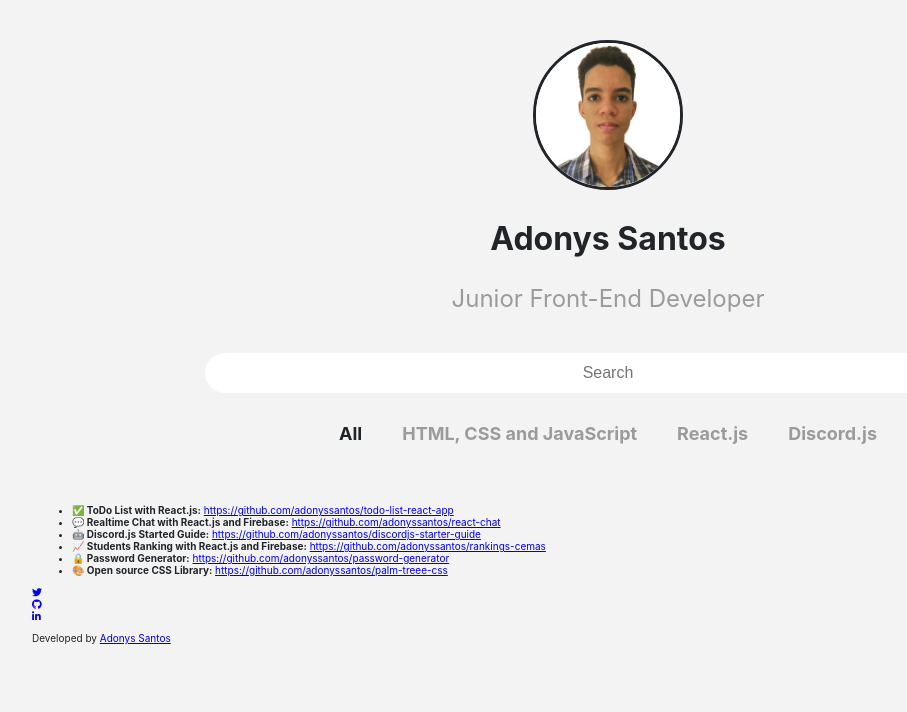
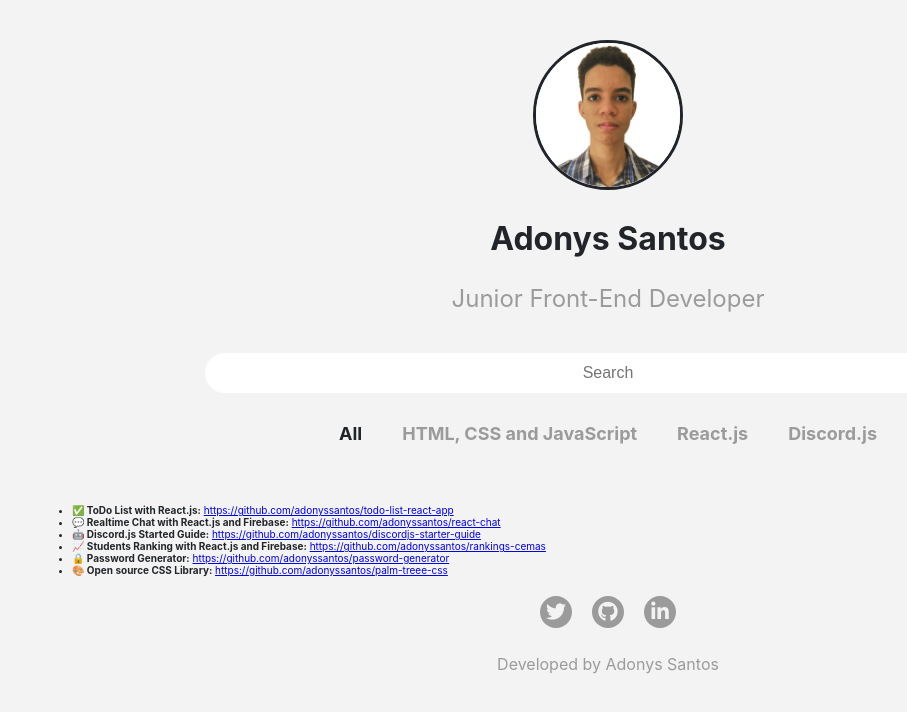
Before and after one commit to adonyssantos/adonyssantos.github.io, a plain HTML site: page index.html in a window 1280 px wide. Shown: the whole page, without its empty margins (32-939 px from the left). Drawn offline with Linux system fonts and the light colour scheme.

Commit message:
style: Add footer styles

```diff
--- a/css/style.css
+++ b/css/style.css
@@ -34,9 +34,9 @@ header nav.logo {
 }
 
 header nav.logo img {
-	width: 150px;
-	border-radius: 100%;
-	border: #212529 solid;
+  width: 150px;
+  border-radius: 100%;
+  border: #212529 solid;
 }
 
 header nav.logo h1 {
@@ -83,6 +83,66 @@ header nav.links a {
 
 header nav.links a.active,
 header nav.links a:hover {
-  transition: 350ms;
+  transition: 0.3s ease all;
   color: #212529;
 }
+
+/* Footer */
+footer .social {
+  display: flex;
+  align-content: center;
+  justify-content: center;
+  flex-wrap: wrap;
+}
+
+footer .social a {
+  display: block;
+  width: 32px;
+  height: 32px;
+  background: #9b9b9b;
+  color: #f3f3f3;
+  margin: 10px;
+  text-align: center;
+  border-radius: 100px;
+  transition: 0.3s ease all;
+}
+
+footer .social a:hover {
+  background: #212529;
+}
+
+footer .social a i {
+  font-size: 20px;
+  line-height: 32px;
+}
+
+footer .icon-container:hover a {
+  animation: icon 0.5s ease;
+}
+
+@keyframes icon {
+  from {
+    transform: rotate3d(0, 0, 0, 0);
+  }
+
+  to {
+    transform: rotate3d(0, 1, 0, 360deg);
+  }
+}
+
+footer .created-by {
+  font-size: 1.6rem;
+  text-align: center;
+  color: #9b9b9b;
+}
+
+footer .created-by a {
+  text-decoration: none;
+  color: #9b9b9b;
+}
+
+footer .created-by a:hover {
+  text-decoration: underline;
+  color: #212529;
+  transition: 0.3s ease all;
+}
```
